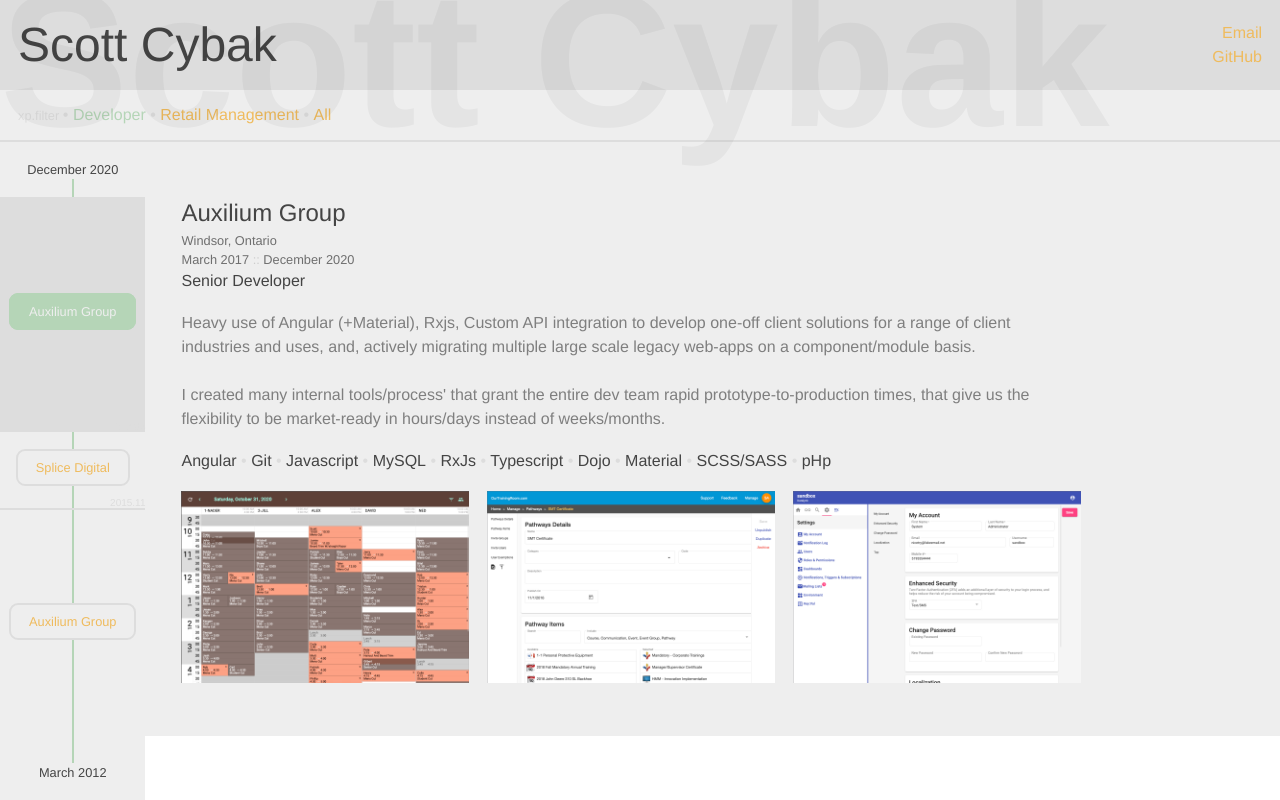
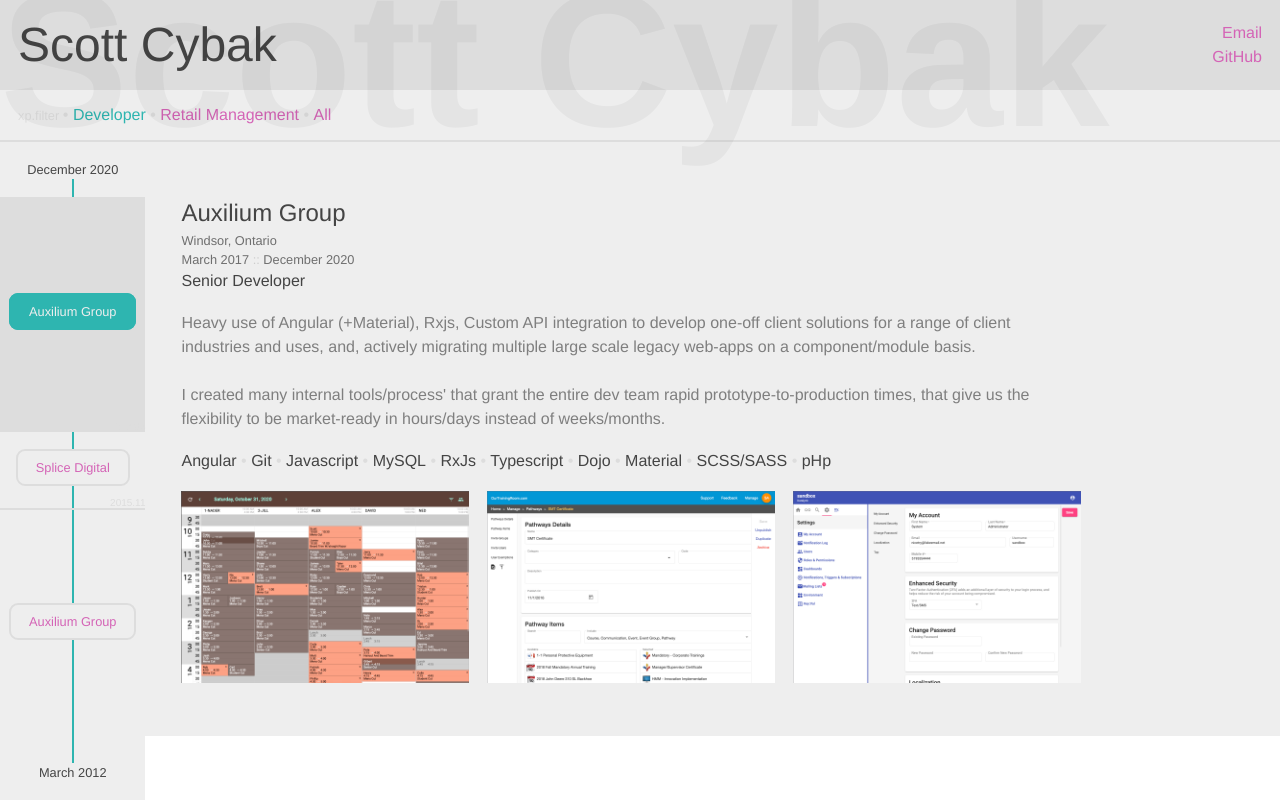
Before and after one commit to ScottCybak/ScottCybak.github.io, a website built with webpack: page index.html in a window 1280 px wide. Built offline with nearby package versions, Linux system fonts and the light colour scheme.

Commit message:
defaulting to light mode, tuning colors to generic -link-color, -accent-color"

```diff
--- a/src/style/_variables.scss
+++ b/src/style/_variables.scss
@@ -20,16 +20,18 @@
 	--font-size-large: 1.5rem;
 	--watermark-font-size: 64px;
 
-	--mint: #b5d5b7;
-	--orange: #efbb5d;
+	--accent-color: #b5d5b7;
+	--link-color: #efbb5d;
 
+	--dark-accent-color: #b5d5b7;
+	--dark-link-color: #efbb5d;
 	--dark-background: #333;
 	--dark-background-even: #222;
 	--dark-background-alternate: #ffffff11;
 	--dark-color: #ddd;
 	--dark-border-color: #555;
 	--dark-border: var(--border-width) var(--border-style) var(--dark-border-color);
-	--dark-link: var(--orange);
+	--dark-link: var(--link-color);
 
 	--light-background: #eee;
 	--light-background-alternate: #ddd;
@@ -37,5 +39,7 @@
 	--light-color: #444;
 	--light-border-color: #ddd;
 	--light-border: var(--border-width) var(--border-style) var(--light-border-color);
-	--light-link: var(--orange);
+	--light-link: var(--link-color);
+	--light-accent-color: #2eb5b0;
+	--light-link-color: #d464b6;
 }
--- a/src/style/style.scss
+++ b/src/style/style.scss
@@ -9,6 +9,19 @@
 	width: var(--padding);
 }
 
+
+:root {
+	--border-color: var(--light-border-color);
+	--border: var(--light-border);
+	--background: var(--light-background);
+	--background-alternate: var(--light-background-alternate);
+	--background-even: var(--light-background-even);
+	--color: var(--light-color);
+	--link: var(--light-link);
+	--accent-color: var(--light-accent-color);
+	--link-color: var(--light-link-color);
+}
+
 @include dark {
 	:root {
 		--border-color: var(--dark-border-color);
@@ -18,6 +31,8 @@
 		--background-even: var(--dark-background-even);
 		--color: var(--dark-color);
 		--link: var(--dark-link);
+		--accent-color: var(--dark-accent-color);
+		--link-color: var(--dark-link-color);
 	}
 	::-webkit-scrollbar-track {
 		background: var(--dark-background);
@@ -25,19 +40,7 @@
 		border-left-width: 1px;
 	}
 	::-webkit-scrollbar-thumb {
-		background: var(--mint);
-	}
-}
-
-@include light {
-	:root {
-		--border-color: var(--light-border-color);
-		--border: var(--light-border);
-		--background: var(--light-background);
-		--background-alternate: var(--light-background-alternate);
-		--background-even: var(--light-background-even);
-		--color: var(--light-color);
-		--link: var(--light-link);
+		background: var(--accent-color);
 	}
 }
 
@@ -191,7 +194,7 @@
 		label {
 			cursor: inherit;
 			border: var(--border);
-			color: var(--orange);
+			color: var(--link-color);
 			white-space: nowrap;
 			font-size: var(--font-size-small);
 			position: relative;
@@ -202,8 +205,8 @@
 			top: calc(50% - (var(--font-size-small) / 2) - calc(var(--padding) / 2));
 		}
 		&.active label {
-			border-color: var(--mint);
-			background: var(--mint);
+			border-color: var(--accent-color);
+			background: var(--accent-color);
 			color: var(--background);
 		}
 	}
@@ -214,7 +217,7 @@
 		top: calc(0px - var(--padding));
 		bottom: calc(0px - var(--padding));
 		left: calc(50% - 1px);
-		border-left: 2px solid var(--mint);
+		border-left: 2px solid var(--accent-color);
 	}
 }
 
@@ -375,10 +378,10 @@
 
 		transition: all 100ms ease-in-out;
 		line-height: 2rem;
-		color: var(--orange);
+		color: var(--link-color);
 
 		&.active {
-			color: var(--mint);
+			color: var(--accent-color);
 		}
 
 		&:not(.active) {
```
Also changed, not shown: style.css, 1 other file.
